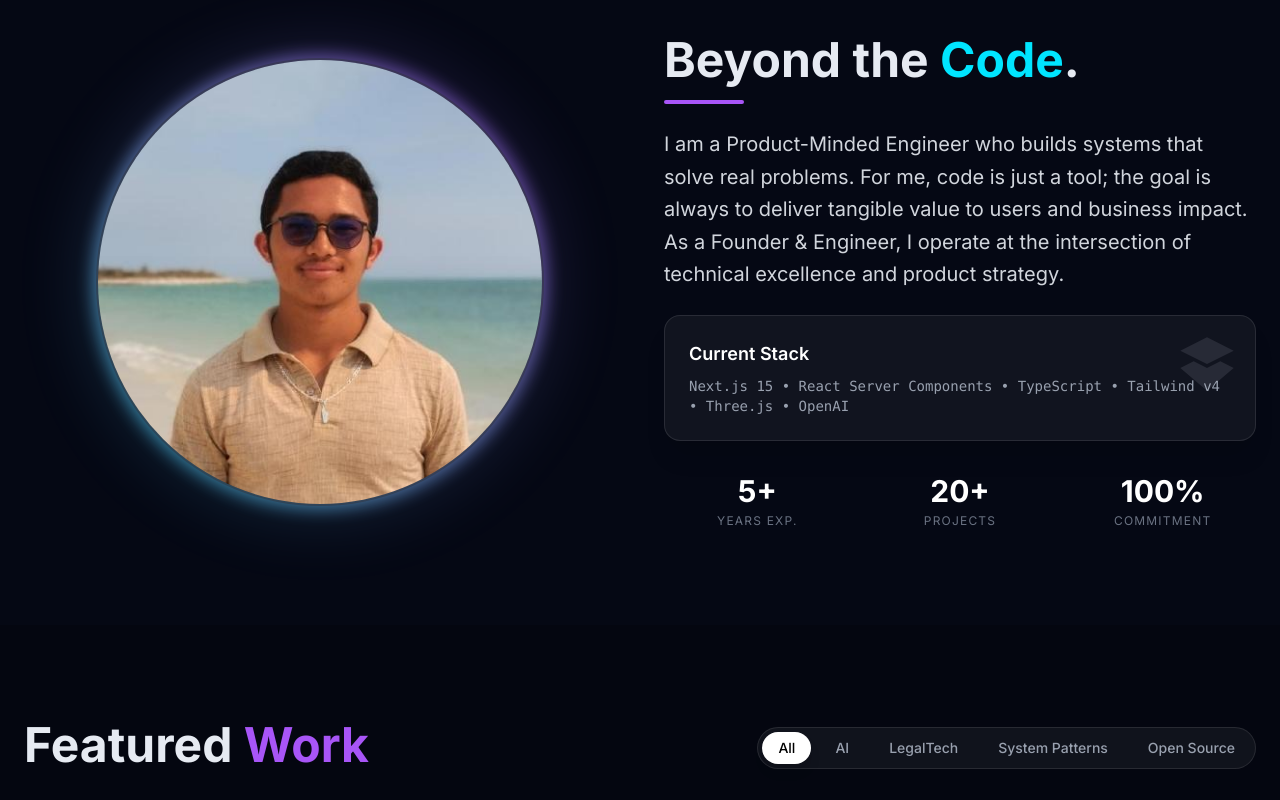
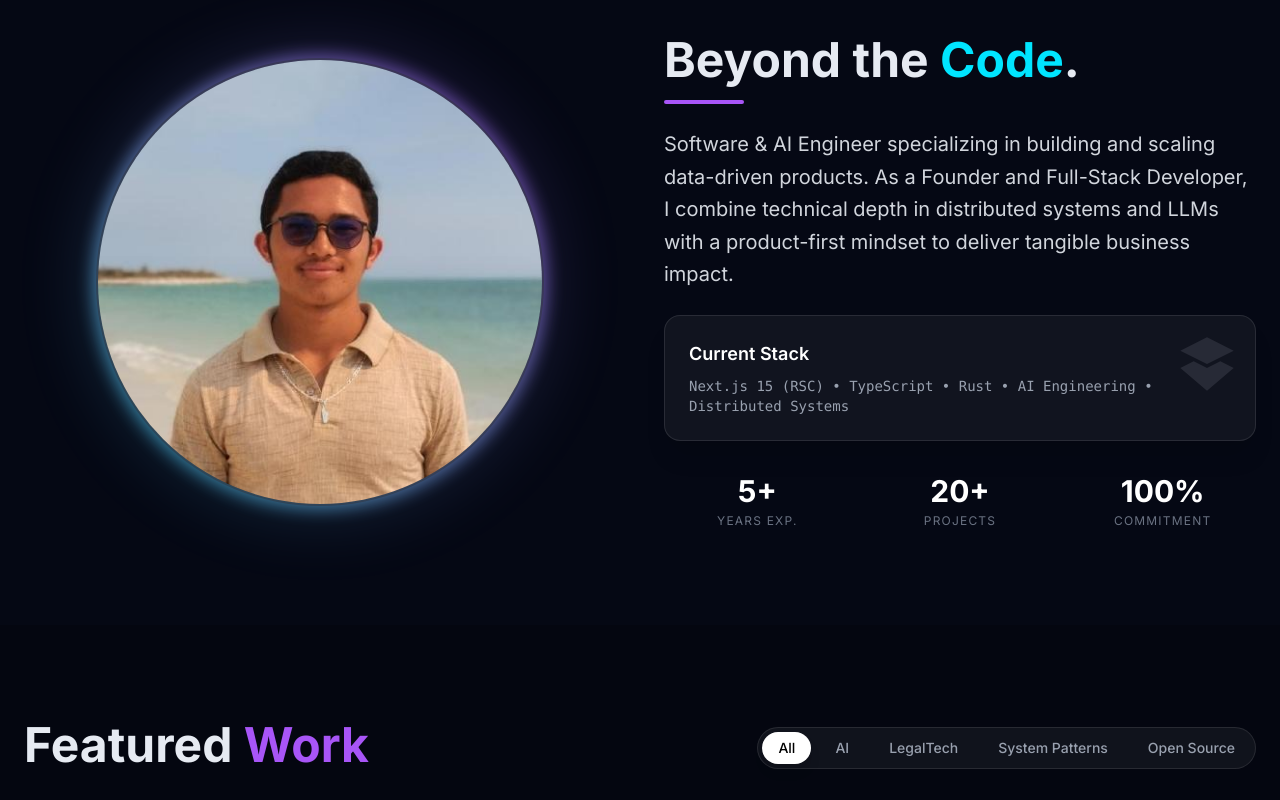
Before and after one commit to Tomefy5/portfolio, a Next.js app: page /en in a window 1280 px wide. Shown: the part 860-1660 px from the top of the page. Built offline with nearby package versions, Linux system fonts and the light colour scheme.

Commit message:
feat: update professional identity, email, and refined tech stack display

```diff
--- a/components/sections/PhotoSection.tsx
+++ b/components/sections/PhotoSection.tsx
@@ -52,7 +52,7 @@ export default function PhotoSection() {
                                 </div>
                                 <h3 className="text-lg font-semibold text-white mb-2">{t('currentStack')}</h3>
                                 <p className="text-gray-400 font-mono text-sm">
-                                    Next.js 15 • React Server Components • TypeScript • Tailwind v4 • Three.js • OpenAI
+                                    Next.js 15 (RSC) • TypeScript • Rust • AI Engineering • Distributed Systems
                                 </p>
                             </div>
                         </ag.reveal>
--- a/data/portfolio.ts
+++ b/data/portfolio.ts
@@ -1,8 +1,8 @@
 export const portfolioData = {
     personal: {
         name: "{{NAME}}",
-        title: "Product-Minded Engineer & Founder",
-        email: "{{EMAIL}}",
+        title: "Software & AI Engineer | Founder",
+        email: "tomefyandrytsiresy@gmail.com",
         location: "Paris, France",
         bio: "Passionate about building the future of the web with 3D, AI, and scalable architectures. I turn complex data into immersive experiences.",
         avatar: "/profile-new.jpg",
--- a/messages/en.json
+++ b/messages/en.json
@@ -11,7 +11,7 @@
     "PhotoSection": {
         "title": "Beyond the",
         "titleHighlight": "Code",
-        "bio": "I am a Product-Minded Engineer who builds systems that solve real problems. For me, code is just a tool; the goal is always to deliver tangible value to users and business impact. As a Founder & Engineer, I operate at the intersection of technical excellence and product strategy.",
+        "bio": "Software & AI Engineer specializing in building and scaling data-driven products. As a Founder and Full-Stack Developer, I combine technical depth in distributed systems and LLMs with a product-first mindset to deliver tangible business impact.",
         "currentStack": "Current Stack",
         "yearsExp": "Years Exp.",
         "projects": "Projects",
--- a/messages/fr.json
+++ b/messages/fr.json
@@ -11,7 +11,7 @@
     "PhotoSection": {
         "title": "Au-delà du",
         "titleHighlight": "Code",
-        "bio": "Je suis un Ingénieur orienté Produit qui construit des systèmes pour résoudre des problèmes réels. Code n'est qu'un outil ; l'objectif est de délivrer une valeur tangible. En tant que Fondateur & Ingénieur, j'opère à l'intersection de l'excellence technique et de la stratégie produit.",
+        "bio": "Ingénieur Logiciel & IA spécialisé dans la création de produits data-driven. En tant que Fondateur et Développeur Full-Stack, j'allie une expertise technique en systèmes distribués et LLMs à une approche produit pour créer un impact business concret.",
         "currentStack": "Stack Actuelle",
         "yearsExp": "Années d'Exp.",
         "projects": "Projets",
```
